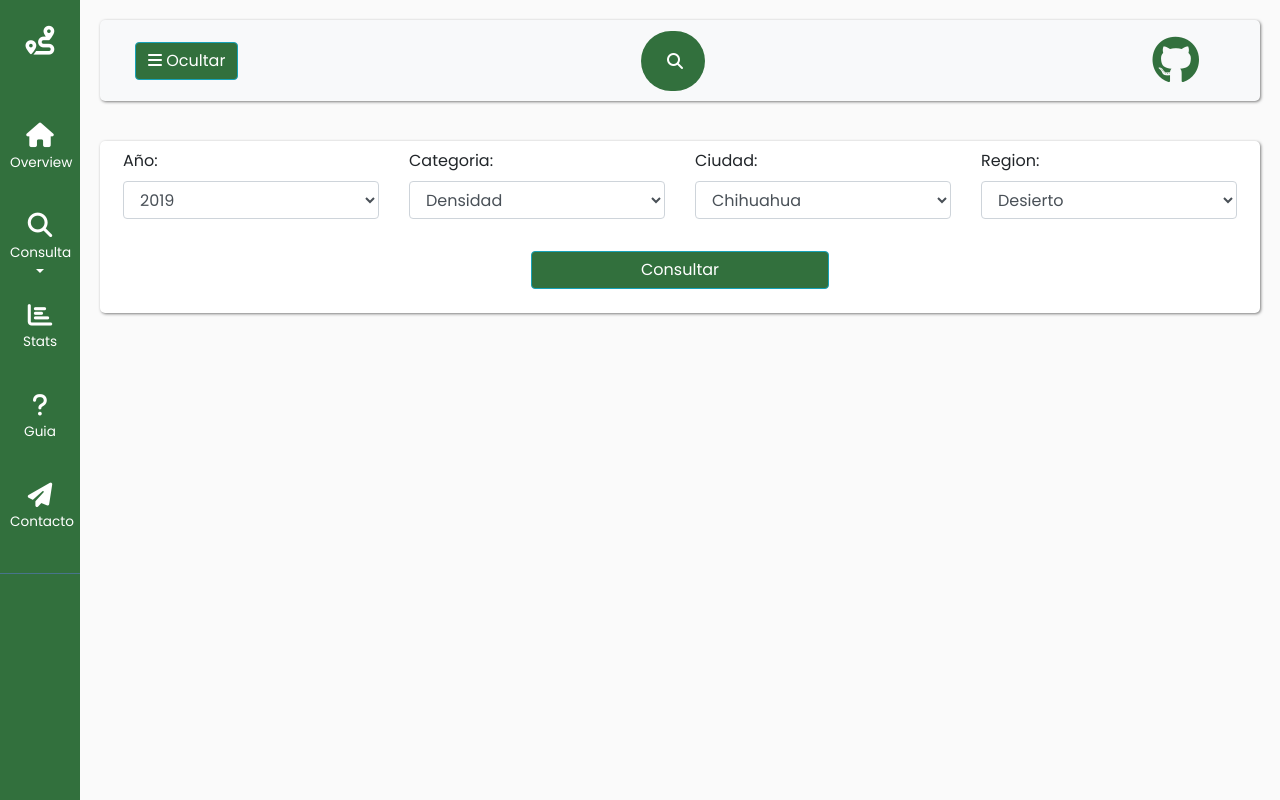
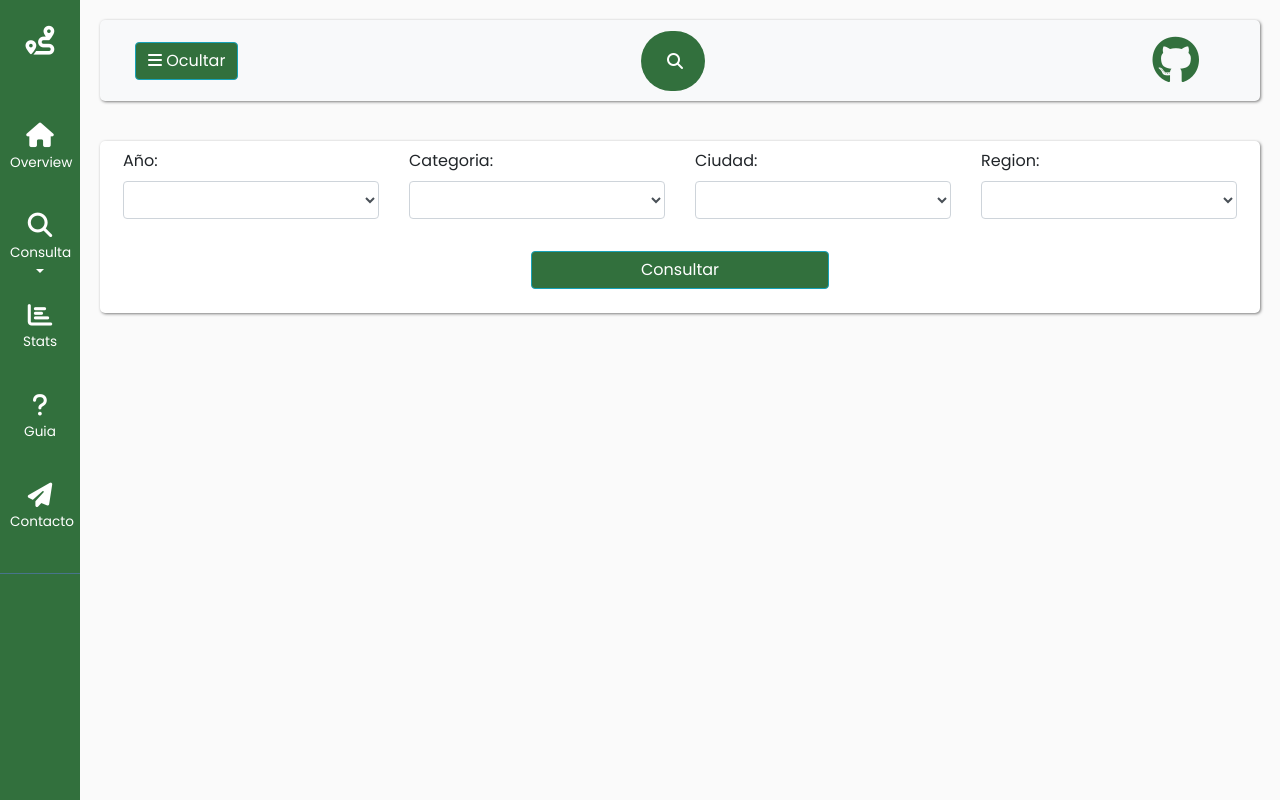
Before and after one commit to DanielLimasP/tourism-info-frontend, a Vue app: page / in a window 1280 px wide. Built offline with nearby package versions, Linux system fonts and the light colour scheme.

Commit message:
Added full info to the form

```diff
--- a/src/components/Content.vue
+++ b/src/components/Content.vue
@@ -32,35 +32,97 @@
             <div class="row m-2">
                 <div class="col-md-3">
                     <label for="sel1">Año:</label>
-                    <select class="form-control" id="sel1">
+                    <select v-model="selected_year" class="form-control" id="sel1">
+                        <option> </option>
                         <option>2019</option>
                         <option>2020</option>
                     </select>
                 </div>
                 <div class="col-md-3">
                     <label for="sel2">Categoria:</label>
-                    <select class="form-control" id="sel2">
-                        <option>Densidad</option>
-                        <option>Derrama</option>
+                    <select v-model="selected_category" class="form-control" id="sel2">
+                        <option> </option>
+                        <option>Densidad de ocupacion</option>
+                        <option>Derrama economica</option>
+                        <option>Establecimientos de hospedaje</option>
+                        <option>Habitaciones</option>
+                        <option>Porcentaje de ocupacion</option>
+                        <option>Llegada de turistas</option>
+                        <option>Noches promedio por turistas</option>
                     </select>
                 </div>
                 <div class="col-md-3">
                     <label for="sel3">Ciudad:</label>
-                    <select class="form-control" id="sel3">
+                    <select v-model="selected_city" class="form-control" id="sel3">
+                        <option>Ahumada</option>
+                        <option>Aldama</option>
+                        <option>Allende</option>
+                        <option>Ascencion</option>
+                        <option>Ascension</option>
+                        <option>Bachiniva</option>
+                        <option>Balleza</option>
+                        <option>Batopilas</option>
+                        <option>Bocoyna</option>
+                        <option>Buenaventura</option>
+                        <option>Camargo</option>
+                        <option>Carichi</option>
+                        <option>Casas Grandes</option>
                         <option>Chihuahua</option>
+                        <option>Chinipas</option>
+                        <option>Coyame del Sotol</option>
+                        <option>Cuauhtemoc</option>
+                        <option>Delicias</option>
+                        <option>Estatal</option>
+                        <option>G. y Calvo</option>
+                        <option>Gomez Farias</option>
+                        <option>Guachochi</option>
+                        <option>Guazapares</option>
+                        <option>Guerrero</option>
+                        <option>H. del Parral</option>
+                        <option>Janos</option>
+                        <option>Jimenez</option>
                         <option>Juarez</option>
+                        <option>Julimes</option>
+                        <option>Lopez</option>
+                        <option>Madera</option>
+                        <option>Maguarichi</option>
+                        <option>Manuel Benavides</option>
+                        <option>Matacha</option>
+                        <option>Matachi</option>
+                        <option>Meoqui</option>
+                        <option>Moris</option>
+                        <option>Namiquipa</option>
+                        <option>Nuevo Casas Grandes</option>
+                        <option>Ocampo</option>
+                        <option>Ojinaga</option>
+                        <option>Riva Palacio</option>
+                        <option>Rosales</option>
+                        <option>Santa Barbara</option>
+                        <option>Saucillo</option>
+                        <option>Sn Fco. Borja</option>
+                        <option>Sn Fco. Conchos</option>
+                        <option>Temosachi</option>
+                        <option>Urique</option>
+                        <option>Uruachi</option>
+                        <option>Valle de Zaragoza</option>
                     </select>
                 </div>
                 <div class="col-md-3">
                     <label for="sel4">Region:</label>
-                    <select class="form-control" id="sel4">
+                    <select v-model="selected_region" class="form-control" id="sel4">
+                        <option> </option>
+                        <option>Arqueologica</option>
+                        <option>Barrancas del Cobre</option>
+                        <option>Chihuahua</option>
                         <option>Desierto</option>
-                        <option>Arqueologica</option>
+                        <option>Juarez</option>
+                        <option>Perla de Conchos</option>
+                        <option>Ruta de Villa</option>
                     </select>
                 </div>
             </div>
             <div class="row mt-2">
-                <button type="submit" class="btn btn-info mt-4 mb-4 col-md-3 mx-auto">Consultar</button>
+                <button type="submit" @click="createQuery" class="btn btn-info mt-4 mb-4 col-md-3 mx-auto">Consultar</button>
             </div>
         </form>
     </div>
@@ -87,6 +149,10 @@ export default {
     data() {
         return {
             query: '',
+            selected_year: '',
+            selected_category: '',
+            selected_city: '',
+            selected_region: '',
             query_result_array: []
         }
     },
@@ -109,6 +175,51 @@ export default {
             //console.log(query_result)
             this.query_result_array = query_result.result
             //console.log(this.query_result_array)
+        },
+        async createQuery() {
+            let query_year = this.selected_year.toString()
+            let query_category = this.selected_category.toString()
+            let query_city = this.selected_city.toString()
+            let query_region = this.selected_region.toString()
+
+            let fetch_url = ""
+
+            console.log(query_year, query_category, query_city, query_region)
+
+            if (query_year == "") console.log("Empty")
+
+            // Year - Category
+            if (query_year != "" && query_category != "" && query_city == "" && query_region == "") {
+                fetch_url = "http://localhost:420/info/query/?year=" + query_year + "&Category=" + query_category
+            }
+            // Year - Category - City
+            else if (query_year != "" && query_category != "" && query_city != "" && query_region == "") {
+                fetch_url = "http://localhost:420/info/query/?year=" + query_year + "&Category=" + query_category + "&City=" + query_city
+            }
+            // Year - Category - Region
+            else if (query_year != "" && query_category != "" && query_city == "" && query_region != "") {
+                fetch_url = "http://localhost:420/info/query/?year=" + query_year + "&Category=" + query_category + "&Region=" + query_region
+            }
+            // Year - City
+            else if (query_year != "" && query_category == "" && query_city != "" && query_region == "") {
+                fetch_url = "http://localhost:420/info/query/?year=" + query_year + "&City=" + query_city
+            }
+            // Year - Region
+            else if (query_year != "" && query_category == "" && query_city == "" && query_region != "") {
+                fetch_url = "http://localhost:420/info/query/?year=" + query_year + "&Region=" + query_region
+            }
+
+            let query_result = await fetch(fetch_url, {
+                method: 'GET'
+            }).then(rawResponse => {
+                return rawResponse.json();
+            }).then(jsonResponse => {
+                console.log(jsonResponse);
+                return jsonResponse
+            });
+            //console.log(query_result)
+            this.query_result_array = query_result.result
+
         }
     }
 };
```
